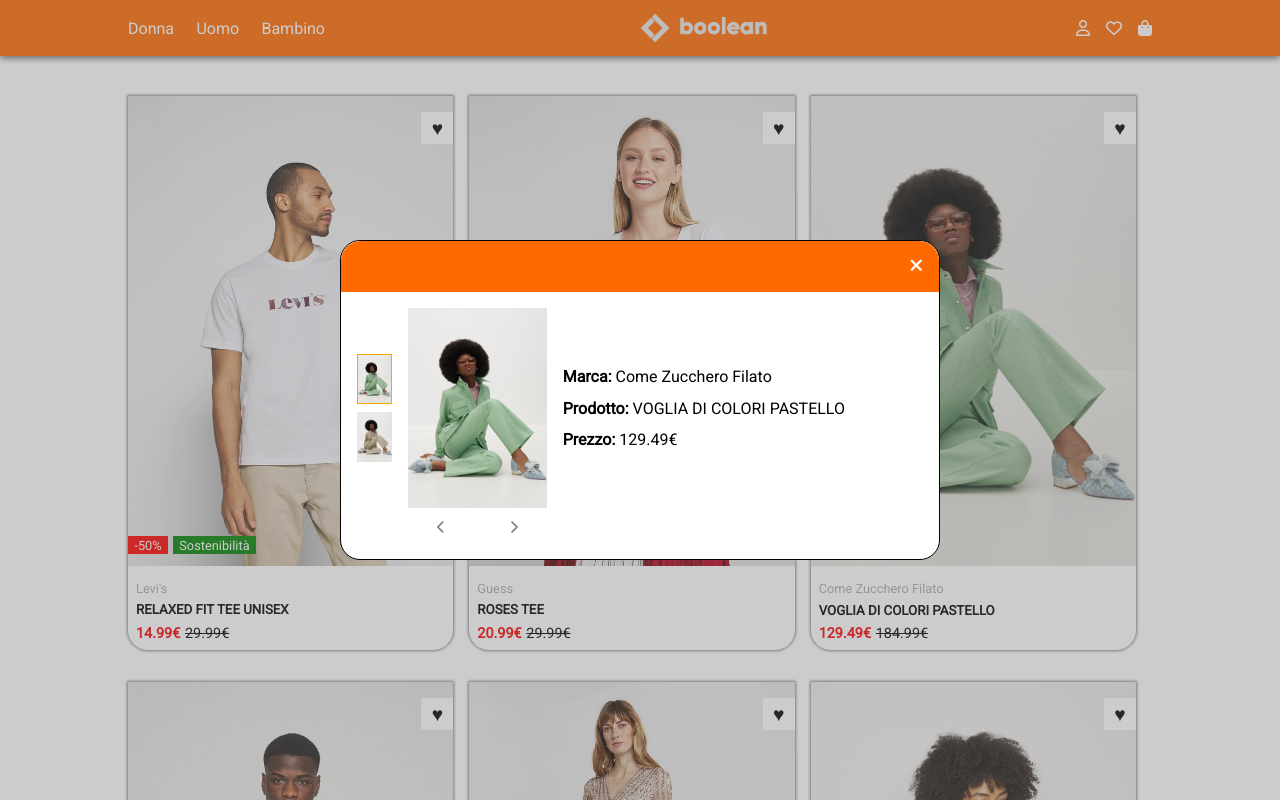
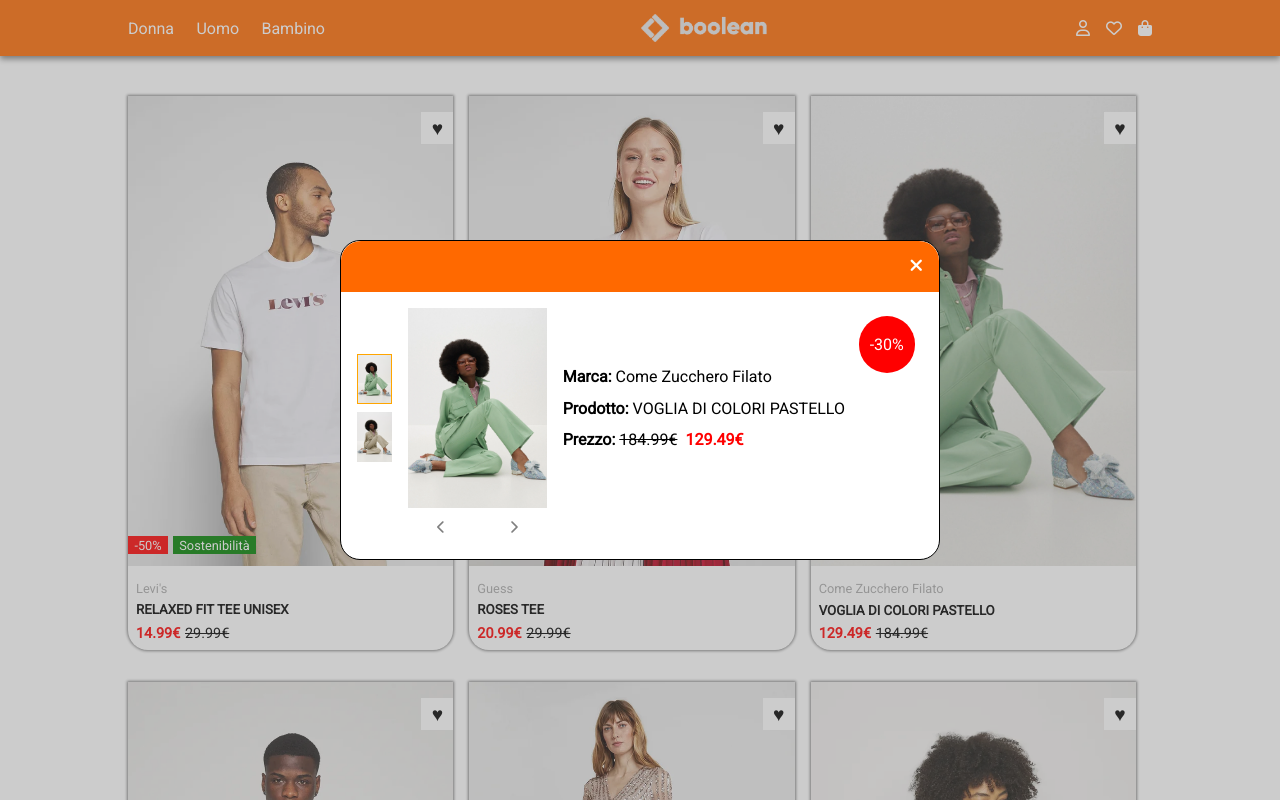
Before and after one commit to alessiavozzo/vite-boolando, a Vue app: page / in a window 1280 px wide. Both pictures are taken after a click on the element "VOGLIA DI COLORI PASTELLO". Shown: the top 800 px of the page. Built offline with nearby package versions, Linux system fonts and the light colour scheme; data requests are answered from the project's data file.

Commit message:
add heart animation + discount badge on modal

```diff
--- a/src/assets/scss/partials/_main.scss
+++ b/src/assets/scss/partials/_main.scss
@@ -82,5 +82,25 @@
 
     .red {
         color: $bool-danger;
+
+        >span {
+            animation: scaleUpDown 2s ease-in-out;
+
+            @keyframes scaleUpDown {
+                0% {
+                    transform: scale(1);
+                }
+
+                50% {
+                    transform: scale(1.8);
+                }
+
+                100% {
+                    transform: scale(1.5);
+                }
+            }
+
+            transform: scale(1.5);
+        }
     }
 }
--- a/src/assets/scss/partials/_mediaqueries.scss
+++ b/src/assets/scss/partials/_mediaqueries.scss
@@ -8,10 +8,6 @@
     .copyright {
         display: flex;
         flex-direction: column;
-    }
-
-    .modal-content {
-        width: 75% !important;
     }
 }
 
--- a/src/assets/scss/partials/_modal.scss
+++ b/src/assets/scss/partials/_modal.scss
@@ -18,7 +18,8 @@
         background-color: $bool-lighter;
         border-radius: 20px;
         border: 1px solid black;
-        width: 600px;
+        max-width: 600px;
+        width: 75%;
 
         .modal-top {
             background-color: $bool-navbar;
@@ -42,6 +43,7 @@
         .modal-bottom {
             display: flex;
             padding: 1rem;
+            position: relative;
 
             .modal-left {
                 .prod-images {
@@ -96,6 +98,28 @@
                 justify-content: center;
                 height: 200px;
                 gap: 0.8rem;
+
+                .price {
+                    color: $bool-danger;
+                    font-weight: bold;
+                }
+
+                .old-price {
+                    text-decoration: line-through;
+                    margin-right: 0.5rem;
+                }
+            }
+
+            .discount {
+                @include display-flex-center;
+                position: absolute;
+                top: 1.5rem;
+                right: 1.5rem;
+                border-radius: 50%;
+                padding: 0.7rem;
+                color: $bool-lighter;
+                background-color: $bool-danger;
+                aspect-ratio: 1;
             }
         }
     }
--- a/src/components/ProductCard.vue
+++ b/src/components/ProductCard.vue
@@ -29,7 +29,8 @@ export default {
             <span v-if="card.discount !== null" class="old-price">{{ card.price }}&euro;</span>
         </div>
 
-        <div @click="card.isInFavorite = !card.isInFavorite" class="heart" :class="{'red': card.isInFavorite}">&hearts;
+        <div @click="card.isInFavorite = !card.isInFavorite" class="heart" :class="{ 'red': card.isInFavorite }">
+            <span>&hearts;</span>
         </div>
 
     </div>
--- a/src/components/ProductModal.vue
+++ b/src/components/ProductModal.vue
@@ -61,11 +61,16 @@ export default {
                     <div class="prod-name"><strong>Prodotto: </strong>{{ modalContent.name }}</div>
                     <div class="prod-price">
                         <strong>Prezzo: </strong>
-                        <span v-if="modalContent.discount !== null">{{ (modalContent.price - (modalContent.price
-        * Math.abs(parseInt(modalContent.discount))) / 100).toFixed(2) }}&euro;</span>
-                        <span v-else>{{ modalContent.price }}&euro;</span>
+                        <span v-if="modalContent.discount !== null" class="old-price">{{ modalContent.price
+                            }}&euro;</span>
+                        <span class="price" v-if="modalContent.discount !== null">{{ (modalContent.price -
+        (modalContent.price
+            * Math.abs(parseInt(modalContent.discount))) / 100).toFixed(2) }}&euro;</span>
+                        <span class="price" v-else>{{ modalContent.price }}&euro;</span>
                     </div>
                 </div>
+
+                <div class="discount" v-if="modalContent.discount !== null">{{ modalContent.discount }}</div>
             </div>
         </div>
 
```
